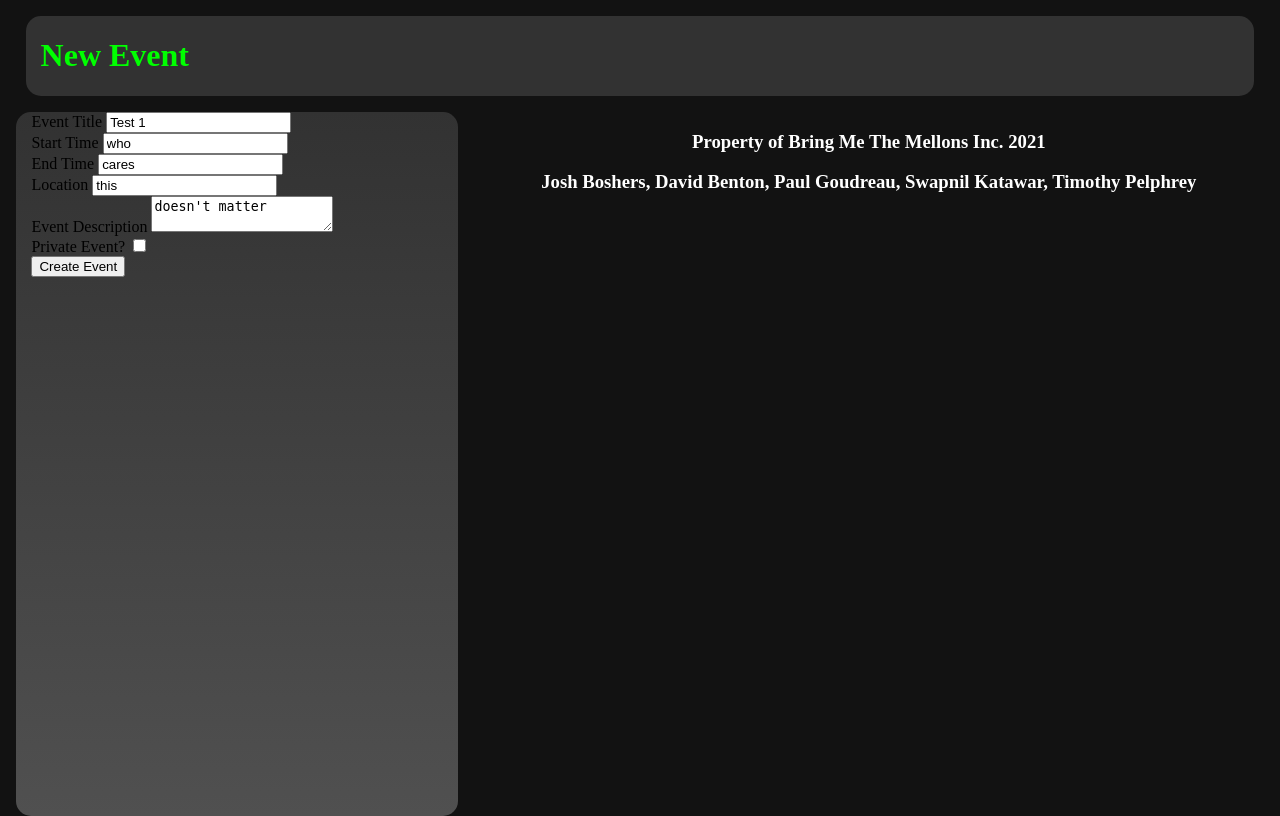
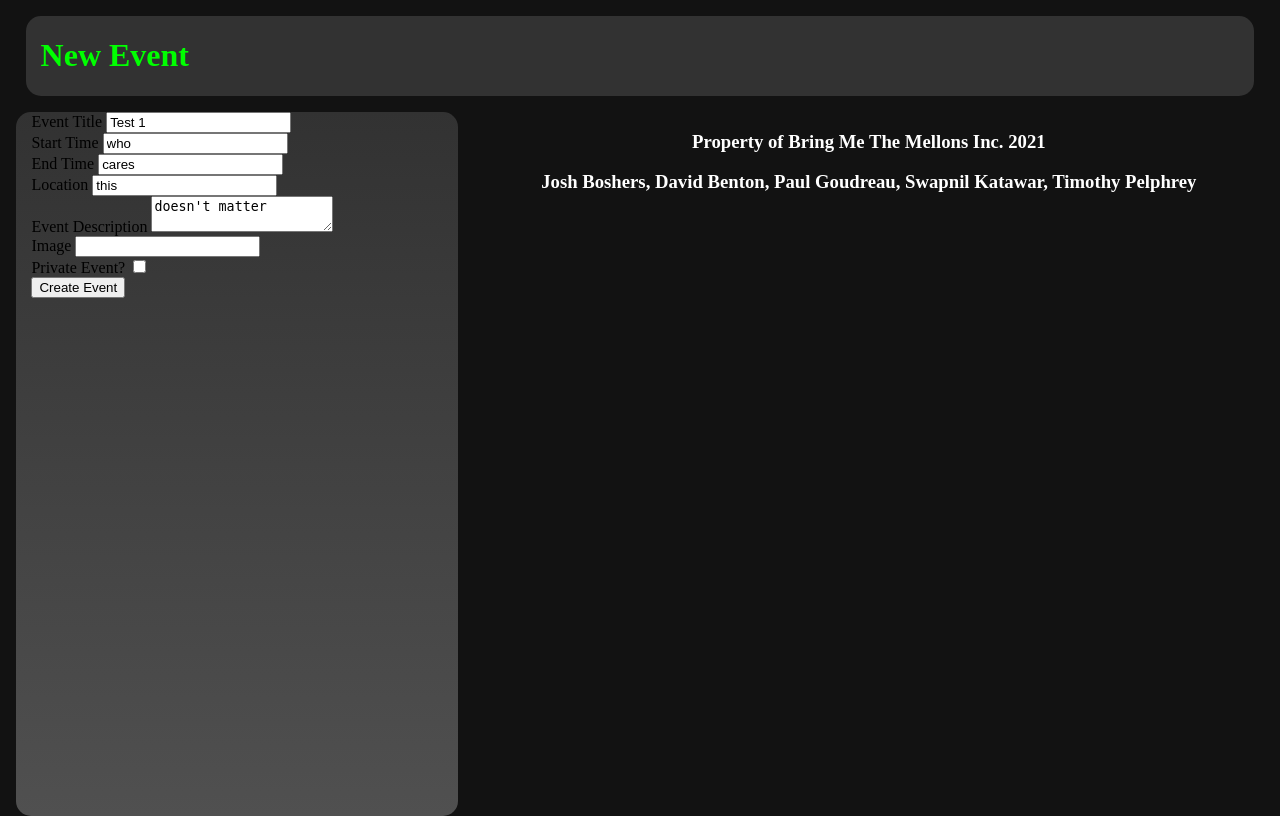
Before and after one commit to bentondavidl/Software-Engineering-MeetUp-Website, a Flask app: page /events/edit/1 in a window 1280 px wide. Shown: the part 58-874 px from the top of the page. Run offline with Flask 2, Linux system fonts and the light colour scheme; data comes from the database, SQL or seed files in the repository.

Commit message:
Added image support to event.html and new_event.html

```diff
--- a/forms.py
+++ b/forms.py
@@ -67,7 +67,11 @@ class EventForm(FlaskForm):
 
     is_private = BooleanField('Private Event?')
 
+    image = StringField('Image')
+
     submit = SubmitField('Create Event')
+
+
 
 class RSVPForm(FlaskForm):
     class Meta:
--- a/templates/event.html
+++ b/templates/event.html
@@ -28,7 +28,7 @@
             {% endif %}
         </ul>
       </nav>
-
+        <img src={{ event.image }} class="event_thumb"> </img>
         <h1> {{ event.title}}</h1>
         <p> Host: {{ host_name }} </p>
         <p> About: {{ event.description }}</p>
--- a/templates/new_event.html
+++ b/templates/new_event.html
@@ -88,6 +88,17 @@
                     </ul>
                     {% endif %}
                     </div>
+
+                    <div class="form-field"> {{form.image.label}} {{ form.image}}
+                      {% if form.image.errors %}
+                      <ul class="errors">
+                          {% for error in form.image.errors %}
+                          <li>{{ error }}</li>
+                          {% endfor %}
+                      </ul>
+                      {% endif %}
+                    </div>
+
                     <div class="form-field">{{ form.is_private.label }} {{ form.is_private }}
                     {% if form.is_private.errors %}
                     <ul class="errors">
```
